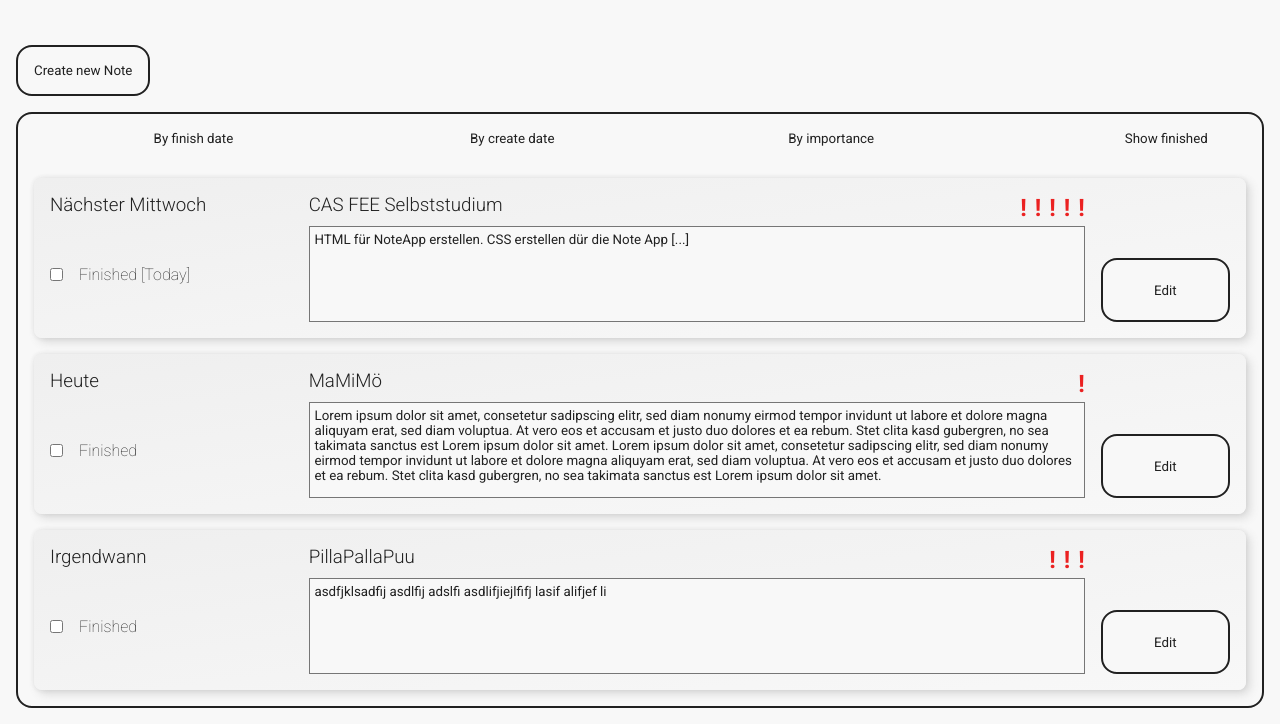
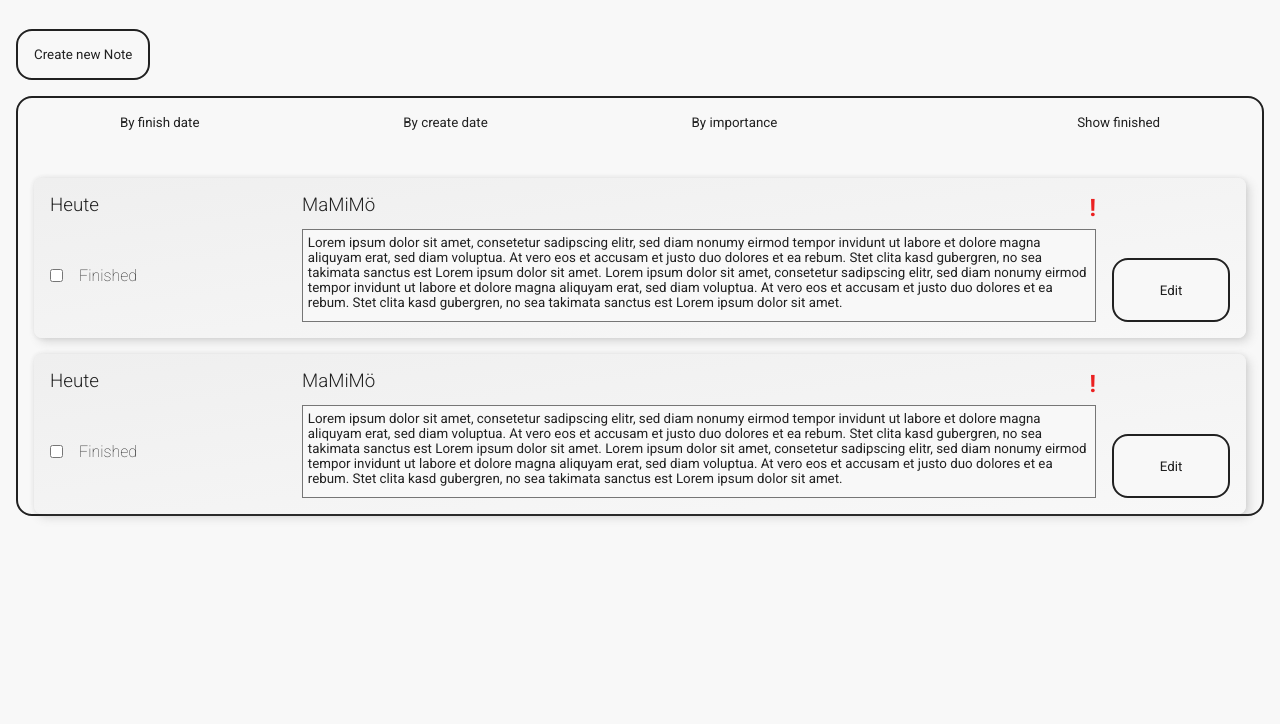
Before and after one commit to Joool7/cas-fee-project1, a website: page source/public/index.html in a window 1280 px wide. Shown: the part 76-800 px from the top of the page. Drawn offline with nearby package versions, Linux system fonts and the light colour scheme.

Commit message:
restyled notes with grid instead of flex

```diff
--- a/source/public/index.html
+++ b/source/public/index.html
@@ -13,12 +13,14 @@
   <body>
     <header>
       <h1>Note App</h1>
-      <label for="color-style" class="tool-container">
+      <div class="tool-container">
+        <label for="color-style">
           <select name="color-style" id="color-style">
             <option value="white-mode">White Mode</option>
             <option value="dark-mode">Dark Mode</option>
           </select>
         </label>
+      </div>
     </header>
 
     <main>
@@ -27,106 +29,69 @@
       </div>
 
       <div class="notes">
-        <div class="sortButtons">
-          <button class="buttons" id="btn-sort-finish">By finish date</button>
-          <button class="buttons" id="btn-sort-create">By create date</button>
-          <button class="buttons" id="btn-sort-importance">By importance</button>
-          <button class="buttons" id="btn-show-finish">Show finished</button>
+        <div class="sort-buttons">
+          <button class="btn-sort-finish">By finish date</button>
+          <button class="btn-sort-create">By create date</button>
+          <button class="btn-sort-importance">By importance</button>
+          <button class="btn-show-finish">Show finished</button>
         </div>
 
         <div class="note">
-          <div class="info">
-            <h3>Nächster Mittwoch</h3>
-            <div class="status">
-              <label>
-                <input type="checkbox">
-                Finished [Today]
-              </label>
-            </div>
-          </div>
-
-            <div class="noteBody">
-              <div class="titleBar">
-                <h3 class="note-title">CAS FEE Selbststudium</h3>
-                <div class="prio">
-                  <h2>!</h2>
-                  <h2>!</h2>
-                  <h2>!</h2>
-                  <h2>!</h2>
-                  <h2>!</h2>
-                </div>
-              </div>
-              <label>
-                <textarea class="note-desc">HTML für NoteApp erstellen. CSS erstellen dür die Note App [...]</textarea>
-              </label>
-            </div>
-
-          <div class="edit">
-            <button class="buttons btn-edit-note">Edit</button>
-          </div>
-        </div>
-
-        <div class="note">
-          <div class="info">
-            <h3>Heute</h3>
-            <div class="status">
+            <h3 class="note-date">Heute</h3>
+            <div class="note-status">
               <label>
                 <input type="checkbox">
                 Finished
               </label>
             </div>
-          </div>
 
-          <div class="noteBody">
-            <div class="titleBar">
+          <div class="note-title-bar">
               <h3 class="note-title">MaMiMö</h3>
               <div class="prio">
                 <h2>!</h2>
               </div>
           </div>
 
-            <label>
-              <textarea class="note-desc">Lorem ipsum dolor sit amet, consetetur sadipscing elitr, sed diam nonumy eirmod tempor invidunt ut labore et dolore magna aliquyam erat, sed diam voluptua. At vero eos et accusam et justo duo dolores et ea rebum. Stet clita kasd gubergren, no sea takimata sanctus est Lorem ipsum dolor sit amet. Lorem ipsum dolor sit amet, consetetur sadipscing elitr, sed diam nonumy eirmod tempor invidunt ut labore et dolore magna aliquyam erat, sed diam voluptua. At vero eos et accusam et justo duo dolores et ea rebum. Stet clita kasd gubergren, no sea takimata sanctus est Lorem ipsum dolor sit amet.</textarea>
+            <label class="note-content">
+              <textarea class="note-text">Lorem ipsum dolor sit amet, consetetur sadipscing elitr, sed diam nonumy eirmod tempor invidunt ut labore et dolore magna aliquyam erat, sed diam voluptua. At vero eos et accusam et justo duo dolores et ea rebum. Stet clita kasd gubergren, no sea takimata sanctus est Lorem ipsum dolor sit amet. Lorem ipsum dolor sit amet, consetetur sadipscing elitr, sed diam nonumy eirmod tempor invidunt ut labore et dolore magna aliquyam erat, sed diam voluptua. At vero eos et accusam et justo duo dolores et ea rebum. Stet clita kasd gubergren, no sea takimata sanctus est Lorem ipsum dolor sit amet.</textarea>
             </label>
-          </div>
 
-          <div class="edit">
-            <button class="buttons btn-edit-note">Edit</button>
+          <div class="btn-note-edit">
+            <button class="btn-edit-note">Edit</button>
           </div>
         </div>
 
         <div class="note">
-          <div class="info">
-            <h3>Irgendwann</h3>
-            <div class="status">
+          <h3 class="note-date">Heute</h3>
+          <div class="note-status">
             <label>
               <input type="checkbox">
               Finished
             </label>
           </div>
-          </div>
 
-          <div class="noteBody">
-            <div class="titleBar">
-              <h3 class="note-title">PillaPallaPuu</h3>
+          <div class="note-title-bar">
+            <h3 class="note-title">MaMiMö</h3>
             <div class="prio">
-                <h2>!</h2>
-                <h2>!</h2>
               <h2>!</h2>
             </div>
           </div>
 
-            <label>
-              <textarea class="note-desc">asdfjklsadfij asdlfij adslfi asdlifjiejlfifj lasif alifjef li</textarea>
+          <label class="note-content">
+            <textarea class="note-text">Lorem ipsum dolor sit amet, consetetur sadipscing elitr, sed diam nonumy eirmod tempor invidunt ut labore et dolore magna aliquyam erat, sed diam voluptua. At vero eos et accusam et justo duo dolores et ea rebum. Stet clita kasd gubergren, no sea takimata sanctus est Lorem ipsum dolor sit amet. Lorem ipsum dolor sit amet, consetetur sadipscing elitr, sed diam nonumy eirmod tempor invidunt ut labore et dolore magna aliquyam erat, sed diam voluptua. At vero eos et accusam et justo duo dolores et ea rebum. Stet clita kasd gubergren, no sea takimata sanctus est Lorem ipsum dolor sit amet.</textarea>
           </label>
-          </div>
 
-          <div class="edit">
-            <button class="buttons btn-edit-note">Edit</button>
+          <div class="btn-note-edit">
+            <button class="btn-edit-note">Edit</button>
           </div>
         </div>
 
         </div>
     </main>
+    <div class="popup-container">
+      <div class="popup-note">
+
+      </div>
+    </div>
   </body>
 </html>
--- a/source/public/styles/index.css
+++ b/source/public/styles/index.css
@@ -19,6 +19,7 @@
 body {
     font-family: 'Roboto', sans-serif;
     font-weight: 100;
+    margin: 0 1rem 0 1rem;
     color: var(--secondary-color);
     background: var(--primary-color);
     height: 100vh;
@@ -27,30 +28,28 @@ body {
 header {
     display: flex;
     padding-top: 1rem;
-    margin: 0 1rem 1rem 1rem;
 }
 
 h1 {
     font-size: 3rem;
     font-weight: 700;
-    color: var(--secondary-color);
 }
 
 h3 {
     font-weight: 300;
 }
 
-header label {
+.tool-container {
     margin-left: auto;
 }
 
-header select {
+select {
     color: var(--secondary-color);
     background-color: var(--primary-color);
     border: none;
 }
 
-header select:focus-visible {
+select:focus-visible {
     outline: none;
 }
 
@@ -60,7 +59,7 @@ main {
     align-content: space-between;
 }
 
-.buttons {
+button {
     font-family: 'Roboto', sans-serif;
     cursor: pointer;
     border: 2px solid var(--secondary-color);
@@ -70,28 +69,26 @@ main {
 }
 
 .headline {
-    margin: 2rem 1rem 1rem 1rem;
+    margin: 2rem 0 1rem 0;
 }
 
 .headline button {
     padding: 1rem;
 }
 
-.edit button {
-    position: absolute;
+.btn-note-edit button {
+    margin-top: auto;
     height: 4rem;
     width: 100%;
-    bottom: 0;
 }
 
-.sortButtons {
+.sort-buttons {
     display: flex;
-    margin: 0 1rem 0 1rem;
-    flex: 1;
+    flex-direction: row;
+    justify-content: space-around;
 }
 
-.sortButtons button {
-    flex: 2;
+.sort-buttons button {
     height: 3rem;
     margin-bottom: 1rem;
     border: none;
@@ -99,71 +96,60 @@ main {
     background: transparent;
 }
 
-.sortButtons button:last-child {
-    flex: 1;
+.sort-buttons button:last-child {
     margin-left: 6rem;
     margin-right: 0;
 }
 
 .notes {
-    margin: 0 1rem 0 1rem;
     border: 2px solid var(--secondary-color);
     border-radius: 1rem;
-    overflow: hidden;
     background: linear-gradient(to bottom right, rgba(var(--primary-color) 1), var(--primary-color));
 }
 
 .note {
     height: 10rem;
-    margin: 0 1rem 1rem 1rem;
-    padding: 1rem;
-    display: flex;
-    flex-direction: row;
+    margin: 1rem 1rem 0 1rem;
+    padding: 1rem 1rem 1rem 1rem;
+    display: grid;
+    grid-template-columns: 20% auto 10%;
+    grid-template-rows: 15% auto;
+    grid-column-gap: 1rem;
+    grid-row-gap: 1rem;
+    grid-template-areas:
+        'note-date note-title-bar btn-note-edit'
+        'note-status note-content btn-note-edit';
     border-radius: 0.5rem;
     background: linear-gradient(to bottom right, var(--third-color), var(--primary-color));
     box-shadow: 0.25rem 0.25rem 0.6rem rgba(100, 100, 100, 0.2), 0 0 0.3rem rgba(50, 50, 50, 0.1);
 }
 
-.info {
-    flex: 2;
-    display: flex;
-    flex-direction: column;
+.note-date {
+    grid-area: note-date;
 }
 
-.info h3 {
-    flex: 1;
-}
-
-.status {
-    flex: 3;
+.note-status {
+    grid-area: note-status;
     display: flex;
 }
 
-.status label {
+.note-status label {
     display: flex;
     align-items: center;
 }
 
-.status input {
+.note-status input {
     flex: none;
     margin-right: 1rem;
 }
 
-.noteBody {
-    flex: 6;
+.note-title-bar {
+    grid-area: note-title-bar;
     display: flex;
-    flex-direction: column;
-}
-
-.titleBar {
-    flex: 1;
-    display: flex;
-    position: relative;
 }
 
 .prio {
-    position: absolute;
-    right: 0;
+    margin-left: auto;
     display: flex;
     justify-content: flex-end;
 }
@@ -174,14 +160,13 @@ main {
     margin-left: 0.5rem;
 }
 
-.noteBody label {
-    flex: 3;
+.note-content {
+    grid-area: note-content;
     width: 100%;
     height: 100%;
-    overflow: hidden;
 }
 
-.note-desc {
+.note-text {
     width: 100%;
     height: 100%;
     padding: 0.3rem;
@@ -191,8 +176,24 @@ main {
     color: var(--secondary-color);
 }
 
-.edit {
-    flex: 1;
-    margin-left: 1rem;
-    position: relative;
+.btn-note-edit {
+    grid-area: btn-note-edit;
+    display: flex;
 }
+
+.popup-container {
+    background-color: rgba(100, 100, 100, 0.8);
+    display: none;
+    position: absolute;
+    align-items: center;
+    justify-content: center;
+    height: 100vh;
+    width: 100vw;
+    top: 0;
+}
+
+.popup-note {
+    background-color: rgba(255, 255, 255, 0.8);
+    height: 50%;
+    width: 50%;
+}
```
Lines whose indentation alone changed are shown as unchanged.
